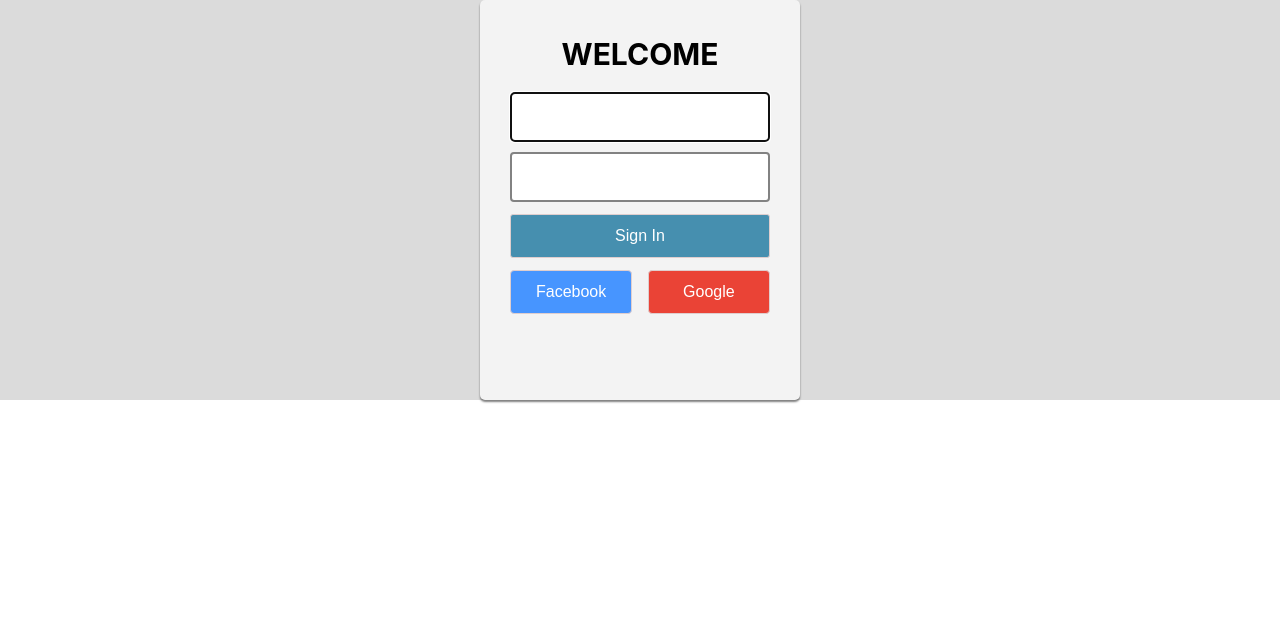
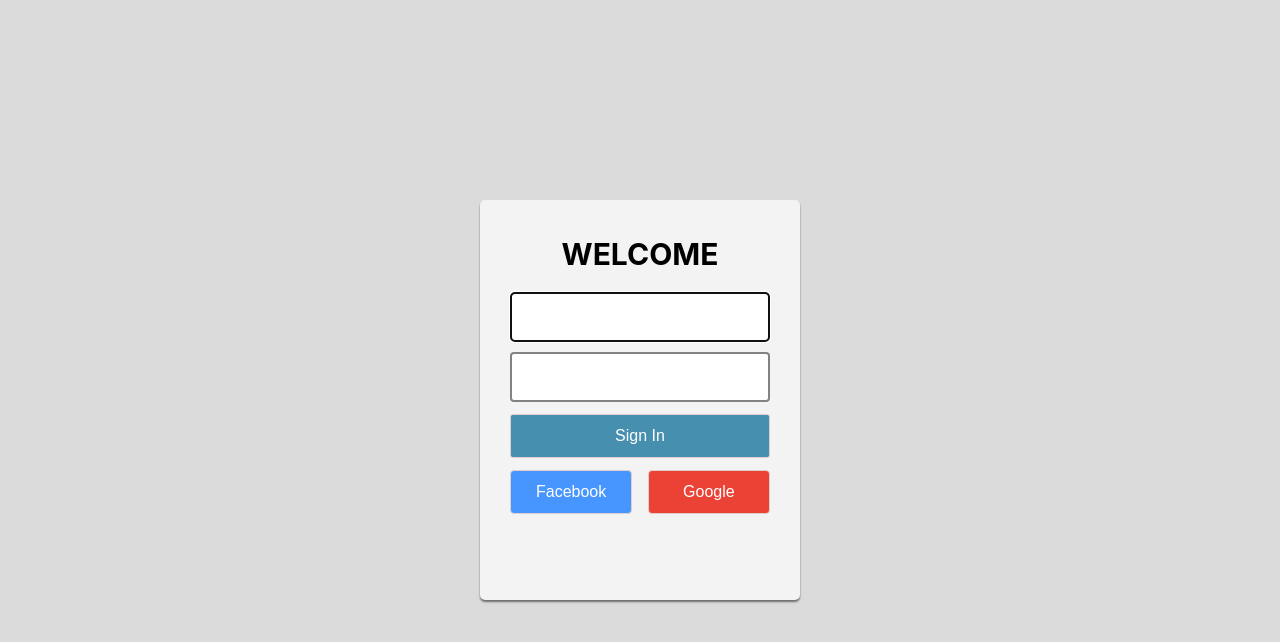
Before and after one commit to dtvn-training/2023-dn-java2-everest-project-frontend, a React (Create React App) app: page / in a window 1280 px wide. Shown: the top 642 px of the page. Built offline with nearby package versions, Linux system fonts and the light colour scheme.

Commit message:
fix layout broken

```diff
--- a/src/components/InputField/InputField.js
+++ b/src/components/InputField/InputField.jsx
@@ -12,9 +12,7 @@ const InputField = ({ field, form, type, placeholder }) => (
       onBlur={form.handleBlur}
       value={field.value}
     />
-    {form.errors[field.name] && form.touched[field.name] ? (
-      <p>{form.errors[field.name]}</p>
-    ) : null}
+    {form.errors[field.name] && form.touched[field.name] ? <p>{form.errors[field.name]}</p> : null}
   </div>
 );
 
--- a/src/pages/Account/Account.css
+++ b/src/pages/Account/Account.css
@@ -1,6 +1,6 @@
 .container {
     width: 100%;
-    height: 100%;
+    height: 100vh;
     display: flex;
     flex-direction: column;
 }
--- a/src/pages/Account/Account.jsx
+++ b/src/pages/Account/Account.jsx
@@ -6,7 +6,7 @@ import Dashboardright from "../../components/Dashboard/dashboard_right/Dashboari
 import Dashboardheader from "../../components/Dashboard/header/Dashboardheader";
 
 const Account = () => {
-  <>
+  return (
     <div className="container">
       <Dashboardbanner />
       <Dashboardheader />
@@ -15,7 +15,7 @@ const Account = () => {
         <Dashboardright />
       </div>
     </div>
-  </>;
+  );
 };
 
 export default Account;
--- a/src/pages/Dashboard/Dashboard.css
+++ b/src/pages/Dashboard/Dashboard.css
@@ -1,9 +1,10 @@
 .container {
   width: 100%;
-  height: 100%;
+  height: 100vh;
   display: flex;
   flex-direction: column;
 }
+
 .dashboard_body {
   width: 100%;
   height: 100%;
```
Also changed, not shown: src/components/Button/Button.jsx (renamed from src/components/Button/Button.js), src/pages/Signin/Signin.jsx (renamed from src/pages/Signin/Signin.js).
